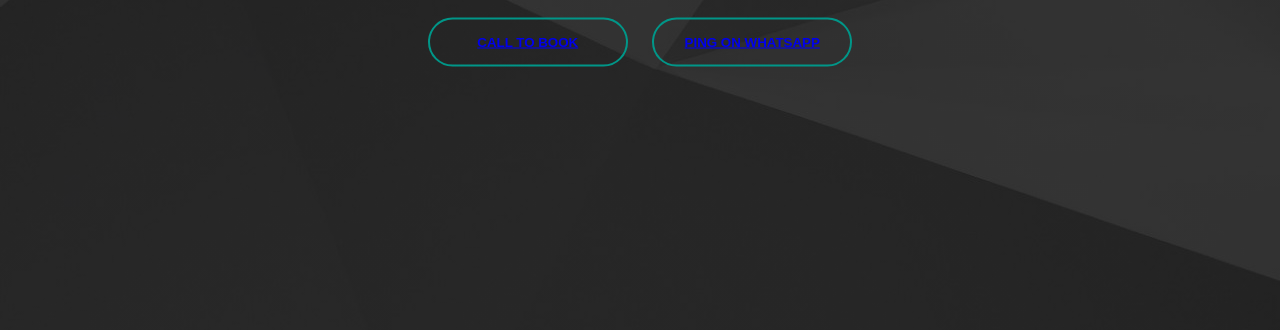
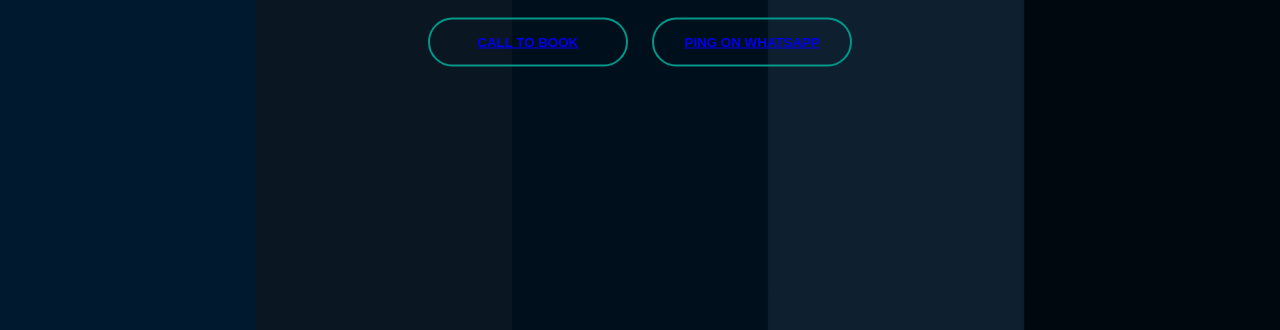
Before and after one commit to arkinvincible/BODYCODERS, a plain HTML site: page index.html in a window 1280 px wide. Shown: the part 470-800 px from the top of the page. Drawn offline with Linux system fonts and the light colour scheme.

Commit message:
Update style.css

```diff
--- a/style.css
+++ b/style.css
@@ -6,7 +6,7 @@
 .banner{
     width: 100%;
     height: 100vh;
-    background-image: linear-gradient(rgba(0,0,0,0.75),rgba(0,0,0,0.75)),url(main.jpeg);
+    background-image: linear-gradient(rgba(0,0,0,0.75),rgba(0,0,0,0.75)),url(try2.png);
     background-size: cover;
     background-position: center;
 }
```
